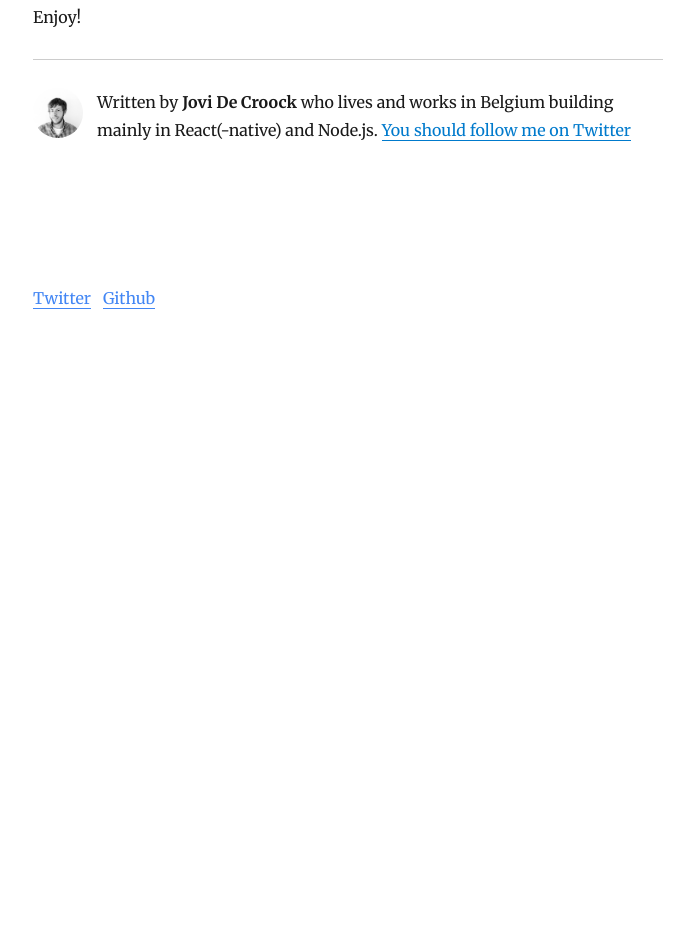
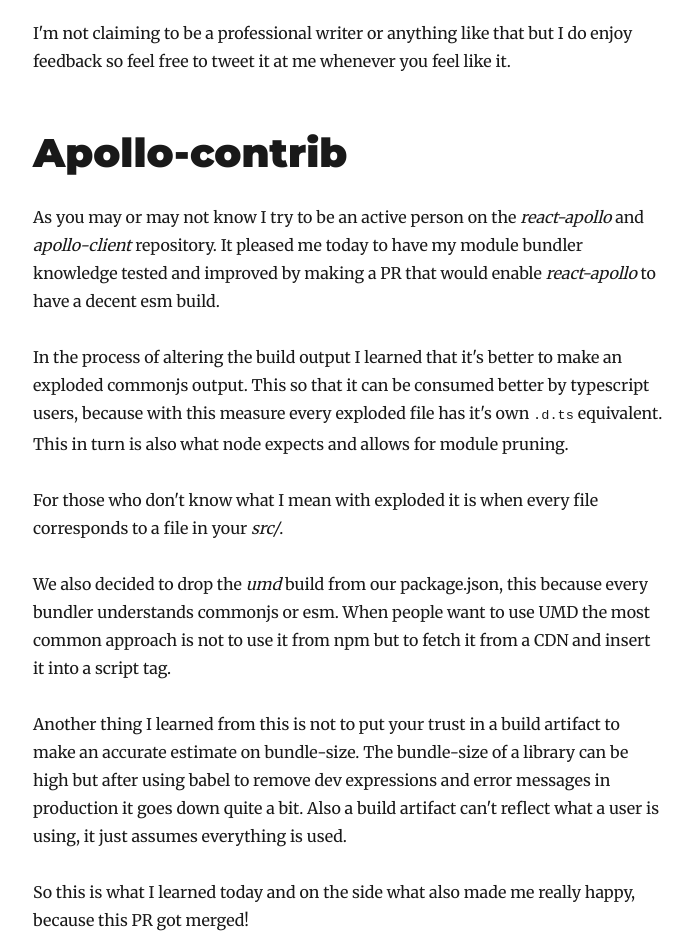
Before and after one commit to JoviDeCroock/blog-portfolio, a Gatsby site: page /hello-world/ in a window 1280 px wide. Shown: the part 909-1846 px from the top of the page, without its empty margins (292-985 px from the left). Before the commit the page ends 1263 px from the top, so only its background shows below. Built offline with nearby package versions, Linux system fonts and the light colour scheme; Gatsby itself is replaced by a stand-in of ours; some packages are replaced by stand-ins of ours.

Commit message:
make first blog post

```diff
--- a/content/blog/hello-world/index.md
+++ b/content/blog/hello-world/index.md
@@ -2,6 +2,8 @@
 title: Hello World
 date: '2019-01-08T09:39:03.284Z'
 ---
+
+# Introduction
 
 As commonly said, a New Year a new me. Well for me that isn't the case. I've always
 been into sharing my thoughts with the world but never found the confidence to do so.
@@ -22,4 +24,32 @@
 I'm not claiming to be a professional writer or anything like that but I do enjoy
 feedback so feel free to tweet it at me whenever you feel like it.
 
-Enjoy!
+# Apollo-contrib
+
+As you may or may not know I try to be an active person on the _react-apollo_ and
+_apollo-client_ repository. It pleased me today to have my module bundler knowledge
+tested and improved by making a PR that would enable _react-apollo_ to have a decent
+esm build.
+
+In the process of altering the build output I learned that it's better to make an
+exploded commonjs output. This so that it can be consumed better by typescript users,
+because with this measure every exploded file has it's own `.d.ts` equivalent.
+This in turn is also what node expects and allows for module pruning.
+
+For those who don't know what I mean with exploded it is when every file corresponds
+to a file in your _src/_.
+
+We also decided to drop the _umd_ build from our package.json, this because every
+bundler understands commonjs or esm. When people want to use UMD the most common
+approach is not to use it from npm but to fetch it from a CDN and insert it into a
+script tag.
+
+Another thing I learned from this is not to put your trust in a build artifact to
+make an accurate estimate on bundle-size.
+The bundle-size of a library can be high but after using babel to remove dev
+expressions and error messages in production it goes down quite a bit.
+Also a build artifact can't reflect what a user is using, it just assumes everything
+is used.
+
+So this is what I learned today and on the side what also made me really happy,
+because this PR got merged!
```
